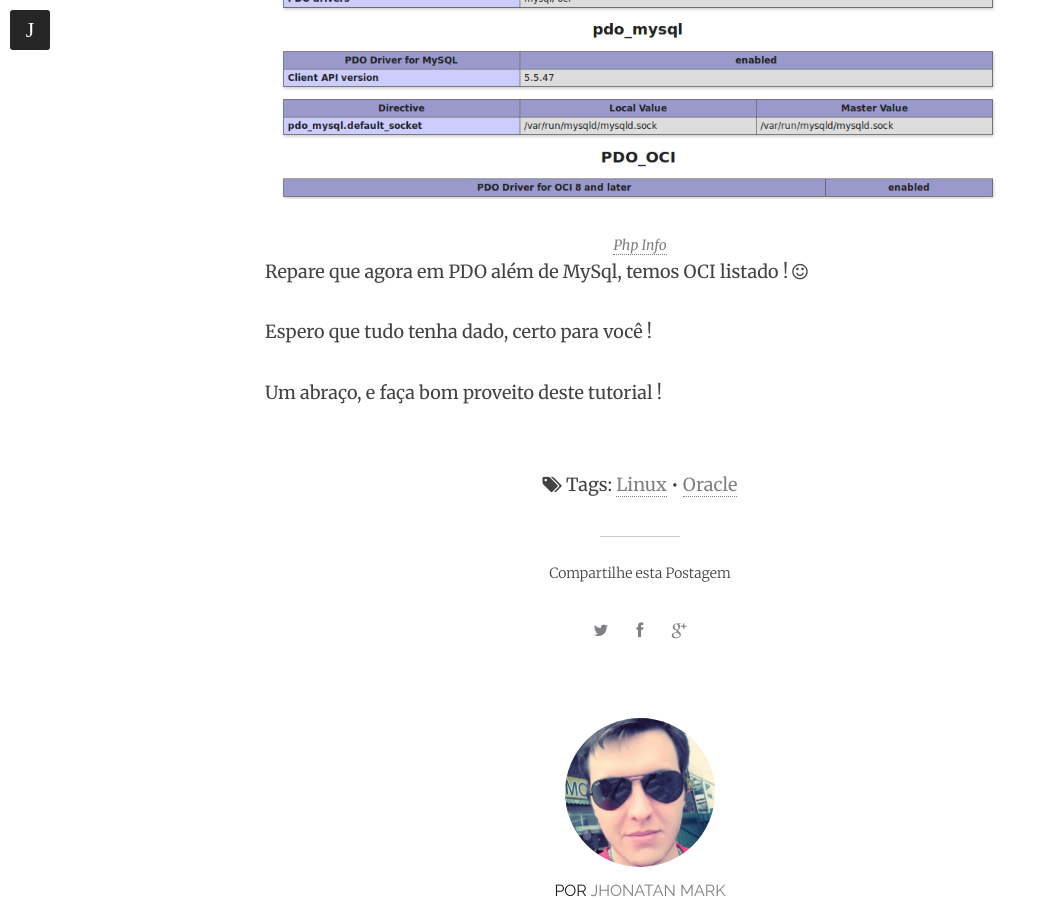
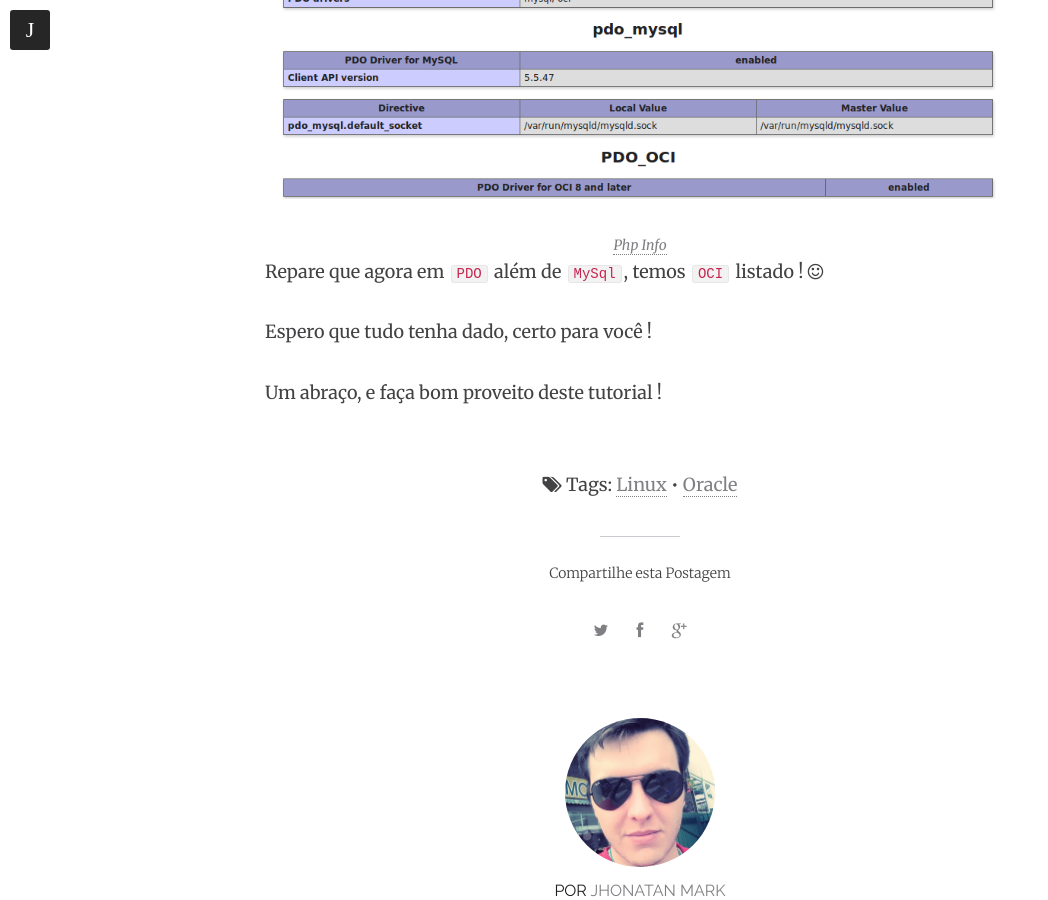
Before and after one commit to jhoemrs/old_theme, a Jekyll site: the page built from _posts/2016-04-02-pdooci.md, in a window 1280 px wide and 900 px high, scrolled down 7664 px. Shown: the whole window, without its empty margins (0-1048 px from the left). Built offline with Jekyll 4.4.1, drawn with Linux system fonts in a browser that asks for light colours; nearby versions of some CDN libraries; comment, search, counter and statistics services are not loaded; some of the changed text lies outside the part shown.

Commit message:
Nova Postagem PDO

```diff
--- a/_posts/2016-04-02-pdooci.md
+++ b/_posts/2016-04-02-pdooci.md
@@ -1,6 +1,6 @@
 ---
 layout: post
-title: "PHP PDO OCI LINUX"
+title: "PHP PDO_OCI LINUX"
 description: "Compilando na Unha o Pdo Oci no Linux"
 headline: "Instalando , Compilando e Ativando o PDO no linux pro PHP!"
 category: Desenvolvimento
@@ -176,7 +176,7 @@
 Tudo feito, e instalado, mas ainda não está habilitado.
 Agora dentro da pasta `/etc/php5/cli/conf.d` crie um arquivo...
 {% highlight ruby %}
-sudo touch pdo_oci.ini]
+sudo touch pdo_oci.ini
 {% endhighlight %}
 
 Edite-o e insira as seguintes informações:
@@ -215,7 +215,7 @@
 	<figcaption><a data-toggle="tooltip" title="Aqui você pode ver várias informações do PHP.">Php Info</a></figcaption>
 </figure>
 
-Repare que agora em PDO além de MySql, temos OCI listado ! <i class="icon-smile"></i>
+Repare que agora em `PDO` além de `MySql`, temos `OCI` listado ! <i class="icon-smile"></i>
 
 Espero que tudo tenha dado, certo para você !
 
```
